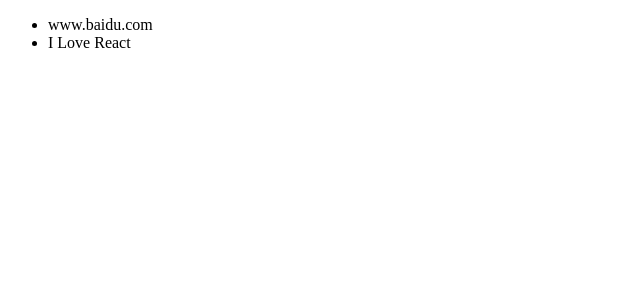
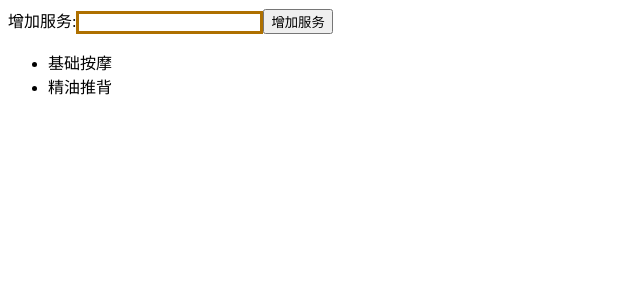
Before and after one commit to tenshinotubasa/React, a React (Create React App) app: page / in a window 1280 px wide. Shown: the top 300 px of the page, without its empty margins (0-640 px from the left). Built offline with nearby package versions, Linux system fonts and the light colour scheme.

Commit message:
技术胖（0-12）

```diff
--- /dev/null
+++ b/src/XiaoJieJie.js
@@ -0,0 +1,75 @@
+import React, { Component, Fragment } from "react";
+import './style.css'
+// import XiaoJieJieItem from './XiaoJieJieItem'
+
+class XiaoJieJie extends Component {
+    constructor(props) {
+        super(props);
+        this.state = {
+        inputValue: "",
+        list: ["基础按摩", "精油推背"]
+        };
+    }
+
+    render() {
+        return (
+            // 注释
+        <Fragment>
+            {/* 注释需要用大括号*/}
+            <div>
+                <label htmlFor='123'>增加服务:</label>
+                <input
+                    id="123"
+                    className="input"
+                    value={this.state.inputValue}
+                    onChange={this.inputChange.bind(this)}
+                >
+                </input>
+                <button onClick={this.onAddServ.bind(this)}>增加服务</button>
+            </div>
+
+            <ul>
+                {this.state.list.map((item, index) => {
+                return (
+                 <li
+                    key={index + item}
+                    onClick={this.deleteItem.bind(this, index)}
+                    dangerouslySetInnerHTML={{__html:item}}
+                >
+                </li>
+                );
+            })}
+            </ul>
+        </Fragment>
+        );
+    }
+
+    inputChange(e) {
+        console.log(e.target.value);
+        // this.state.inputValue = e.target.value;
+        this.setState({
+        inputValue: e.target.value
+        });
+    }
+
+    onAddServ() {
+        this.setState({
+        list: [...this.state.list, this.state.inputValue],
+        inputValue: ""
+        });
+    }
+
+    deleteItem(index) {
+        let list = this.state.list;
+        list.splice(index, 1);
+        this.setState({
+        list: list
+        });
+
+        /// 错误操作
+        // this.state.list.splice(index, 1);
+        // this.setState({list:this.state.list})
+    }
+}
+
+export default XiaoJieJie;
--- a/src/index.js
+++ b/src/index.js
@@ -1,5 +1,7 @@
 import React from "react";
 import ReactDOM from "react-dom";
-import App from "./App";
+// import App from "./App";
+import XiaoJieJie from "./XiaoJieJie";
 
-ReactDOM.render(<App />, document.getElementById("root"));
+// ReactDOM.render(<App />, document.getElementById("root"));
+ReactDOM.render(<XiaoJieJie />, document.getElementById("root"));
--- /dev/null
+++ b/src/style.css
@@ -0,0 +1 @@
+.input{border:3px solid #ae7000;}
```
